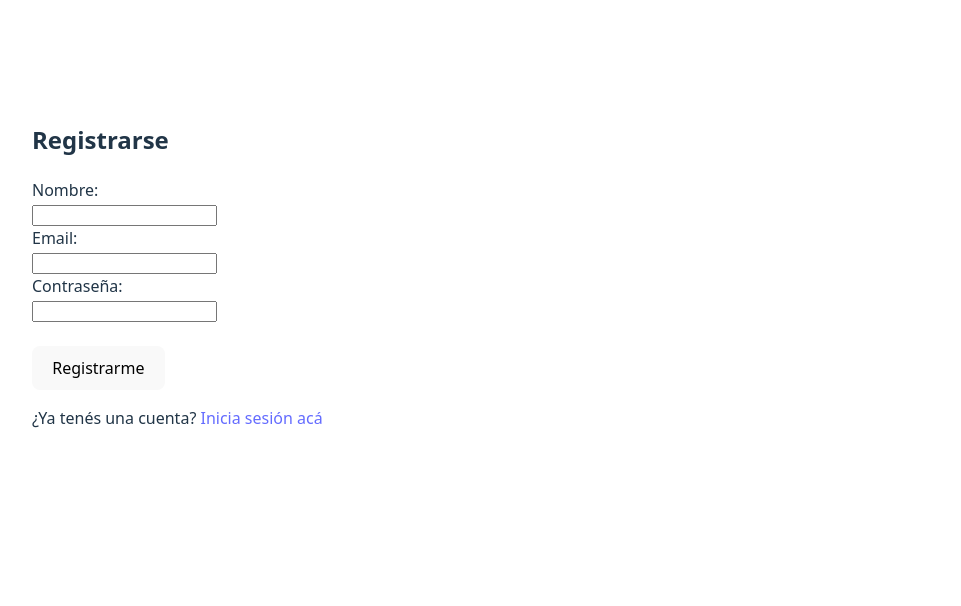
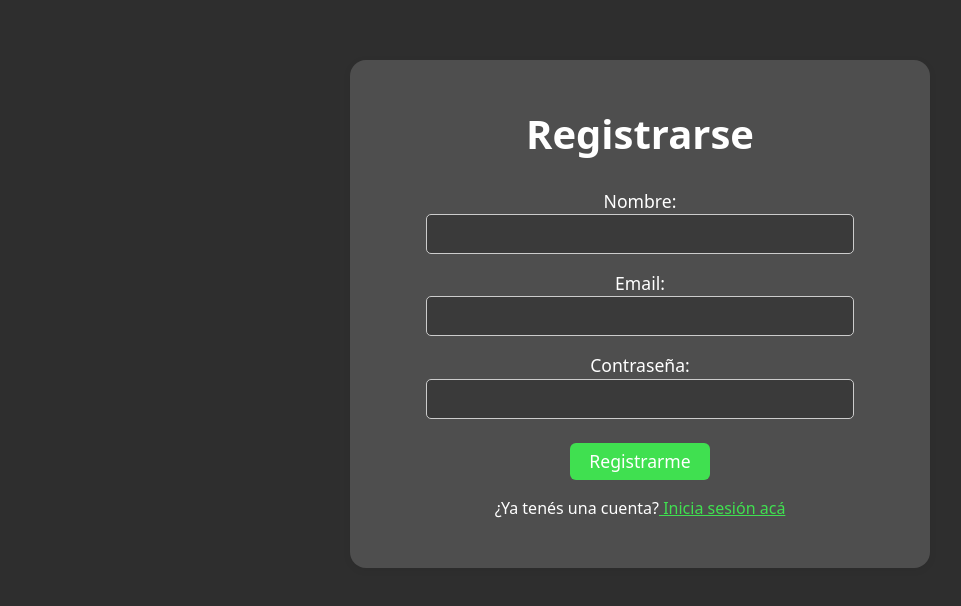
Before and after one commit to Juan-A-G03/GastoFacil, a React (Vite) app in the folder frontend/: page /register in a window 1280 px wide. Shown: the part 126-732 px from the top of the page, without its empty margins (0-961 px from the left). Built offline with nearby package versions, Linux system fonts and the light colour scheme; no server answers.

Commit message:
añadiendo css a lo demas

```diff
--- a/frontend/src/pages/Dashboard.css
+++ b/frontend/src/pages/Dashboard.css
@@ -24,8 +24,30 @@
   border-radius: 16px;
   padding: 2rem 2.5rem;
   margin-bottom: 2rem;
-  min-width: 350px;
+  min-width: 700px;
+  max-width: 900px;
   box-shadow: 0 2px 8px rgba(0,0,0,0.06);
+}
+
+/* Cabecera y filas tipo tabla */
+.dashboard-listado-header,
+.dashboard-listado-row {
+  display: grid;
+  grid-template-columns: 2fr 1.5fr 1fr 1.5fr 1.5fr;
+  gap: 0.5rem;
+  align-items: center;
+  text-align: center;
+}
+
+.dashboard-listado-header {
+  font-weight: bold;
+  color: #fff;
+  background: #2f2f2f;
+  padding: 0.7rem 0;
+  border-radius: 8px 8px 0 0;
+  margin-bottom: 0.5rem;
+  font-size: 1.1rem;
+  letter-spacing: 0.5px;
 }
 
 .dashboard-listado ul {
@@ -34,19 +56,85 @@
   margin: 0;
 }
 
-.dashboard-listado li {
-  font-size: 1.2rem;
-  margin-bottom: 0.8rem;
+.dashboard-listado-row {
+  background: #434343;
+  color: #fff;
+  font-size: 1.1rem;
+  margin-bottom: 0.5rem;
+  border-radius: 6px;
+  padding: 0.5rem 0;
+  transition: background 0.2s;
 }
 
+.dashboard-listado-row:hover {
+  background: #3c3c3c;
+}
+
+.dashboard-listado-row span {
+  display: flex;
+  justify-content: center;
+  align-items: center;
+}
+
+/* Botones pequeños */
+.dashboard-btn-small {
+  font-size: 0.95rem;
+  padding: 0.2rem 0.6rem;
+  border-radius: 5px;
+  border: none;
+  background: #2f2f2f;
+  color: #fff;
+  cursor: pointer;
+  margin: 0 0.2rem;
+  transition: background 0.2s;
+}
+
+.dashboard-btn-small:hover {
+  background: #222;
+}
+
+.dashboard-btn-small.dashboard-form-guardar {
+  background: #40e050 !important;
+  color: #fff;
+}
+
+.dashboard-btn-small.dashboard-form-guardar:hover {
+  background: #2c9b37 !important;
+  color: #fff;
+}
+
+.dashboard-btn-small.dashboard-form-cancel {
+  background: #e74c3c;
+}
+
+.dashboard-btn-small.dashboard-form-cancel:hover {
+  background: #c0392b;
+}
+
+/* Inputs y selects del formulario y edición */
 .dashboard-form input,
-.dashboard-form select {
-  font-size: 1.2rem;
+.dashboard-form select,
+.dashboard-form-input,
+.dashboard-form-select {
+  font-size: 1.1rem;
   margin-right: 0.5rem;
   margin-bottom: 0.5rem;
   padding: 0.5rem 0.8rem;
   border-radius: 5px;
   border: 1px solid #ccc;
+  background: #3a3a3a;
+  color: #fff;
+  transition: background 0.2s, border-color 0.2s;
+  width: 100%;
+  max-width: 180px;
+}
+
+.dashboard-form-input:hover,
+.dashboard-form-select:hover,
+.dashboard-form input:hover,
+.dashboard-form select:hover {
+  background: #222;
+  border-color: #888;
 }
 
 .dashboard-form button {
@@ -64,46 +152,19 @@
   background: #2c9b37;
 }
 
-/* Puedes agregar esto al final de Dashboard.css */
-.dashboard-form-input,
-.dashboard-form-select {
-  font-size: 1.2rem;
-  margin-right: 0.5rem;
-  margin-bottom: 0.5rem;
-  padding: 0.5rem 0.8rem;
-  border-radius: 5px;
-  border: 1px solid #ccc;
-}
-
-.dashboard-form-button {
-  font-size: 1.1rem;
-  padding: 0.4rem 1.2rem;
-  border-radius: 6px;
-  border: none;
-  background: #40e050;
-  color: white;
-  cursor: pointer;
-  margin-left: 0.5rem;
-}
-
-.dashboard-form-button:hover {
-  background: #2c9b37;
-}
-
 .dashboard-form-cancel {
   background: #e74c3c;
-  color: white;
 }
 
 .dashboard-form-cancel:hover {
   background: #c0392b;
 }
 
-.dashboard-form-input:hover,
-.dashboard-form-select:hover,
-.dashboard-form input:hover,
-.dashboard-form select:hover {
-  background: #3a3a3a;
-  border-color: #888;
-  transition: background 0.2s, border-color 0.2s;
+/* Ajuste para inputs en edición dentro de la tabla */
+.dashboard-listado-row input,
+.dashboard-listado-row select {
+  width: 100%;
+  max-width: 160px;
+  margin: 0 auto;
+  text-align: center;
 }
--- a/frontend/src/pages/Dashboard.jsx
+++ b/frontend/src/pages/Dashboard.jsx
@@ -87,22 +87,26 @@ export default function Dashboard() {
       <h2>Mis gastos en el mes de {mesActual.charAt(0).toUpperCase() + mesActual.slice(1)}</h2>
 
       <div className="dashboard-listado">
+        <div className="dashboard-listado-header">
+          <span>Nombre</span>
+          <span>Tipo</span>
+          <span>Valor</span>
+          <span>Fecha</span>
+          <span>Acciones</span>
+        </div>
         <ul>
           {gastos.map((gasto) =>
             editandoId === gasto.id ? (
-            <li key={gasto.id}>
+              <li key={gasto.id} className="dashboard-listado-row">
+                <span>
                   <input
                     className="dashboard-form-input"
                     value={editNombre}
                     onChange={e => setEditNombre(e.target.value)}
                     placeholder="Nombre"
                   />
-              <input
-                className="dashboard-form-input"
-                value={editValor}
-                onChange={e => setEditValor(e.target.value)}
-                placeholder="Valor"
-              />
+                </span>
+                <span>
                   <select
                     className="dashboard-form-select"
                     value={editTipoId}
@@ -112,16 +116,33 @@ export default function Dashboard() {
                       <option key={tipo.id} value={tipo.id}>{tipo.nombre}</option>
                     ))}
                   </select>
-              <button className="dashboard-form-button" onClick={guardarEdicion}>Guardar</button>
-              <button className="dashboard-form-button dashboard-form-cancel" onClick={() => setEditandoId(null)}>Cancelar</button>
+                </span>
+                <span>
+                  <input
+                    className="dashboard-form-input"
+                    value={editValor}
+                    onChange={e => setEditValor(e.target.value)}
+                    placeholder="Valor"
+                  />
+                </span>
+                <span>
+                  {new Date(gasto.fecha).toLocaleDateString()}
+                </span>
+                <span>
+                  <button className="dashboard-btn-small dashboard-form-guardar" onClick={guardarEdicion}>Guardar</button>
+                  <button className="dashboard-btn-small dashboard-form-cancel" onClick={() => setEditandoId(null)}>Cancelar</button>
+                </span>
               </li>
             ) : (
-            <li key={gasto.id}>
-              {gasto.nombre} &nbsp;|&nbsp; {gasto.tipo?.nombre} &nbsp;|&nbsp; ${gasto.valor} &nbsp;|&nbsp; {new Date(gasto.fecha).toLocaleDateString()}
-              &nbsp;
-              <button onClick={() => eliminarGasto(gasto.id)}>❌</button>
-              &nbsp;
-              <button onClick={() => empezarEdicion(gasto)}>✏️</button>
+              <li key={gasto.id} className="dashboard-listado-row">
+                <span>{gasto.nombre}</span>
+                <span>{gasto.tipo?.nombre}</span>
+                <span>${gasto.valor}</span>
+                <span>{new Date(gasto.fecha).toLocaleDateString()}</span>
+                <span>
+                  <button className="dashboard-btn-small" onClick={() => eliminarGasto(gasto.id)}>❌</button>
+                  <button className="dashboard-btn-small" onClick={() => empezarEdicion(gasto)}>✏️</button>
+                </span>
               </li>
             )
           )}
@@ -130,7 +151,7 @@ export default function Dashboard() {
 
       <form className="dashboard-form" onSubmit={e => { e.preventDefault(); agregarGasto(); }}>
         <h3>Agregar nuevo gasto</h3>
-      <br></br>
+        <br />
         <input
           placeholder="Nombre del gasto"
           value={nuevoNombre}
--- /dev/null
+++ b/frontend/src/pages/Login.css
@@ -0,0 +1,95 @@
+.login-container {
+  width: 100vw;
+  min-height: 100vh;
+  overflow-y: auto; /* Permite el desplazamiento vertical */
+  overflow-x: hidden; /* Evita el desplazamiento horizontal */
+  display: flex;
+  flex-direction: column;
+  align-items: center;
+  background: #2e2e2e;
+  justify-content: center;
+  padding-top: 40px;
+  padding-bottom: 40px;
+}
+
+.login-form {
+  background: #4e4e4e;
+  border-radius: 16px;
+  padding: 2rem 2.5rem;
+  min-width: 500px;   /* Aumenta el ancho mínimo */
+  max-width: 550px;   /* Opcional: limita el ancho máximo */
+  box-shadow: 0 2px 8px rgba(0,0,0,0.06);
+  display: flex;
+  flex-direction: column;
+  align-items: center;
+}
+
+.login-form h2 {
+  font-size: 2.5rem;
+  text-align: center;
+  margin-bottom: 1.5rem;
+  margin-top: 0.7rem;
+  color: #fff;
+}
+
+.login-form input {
+  font-size: 1.2rem;
+  margin-bottom: 1rem;
+  padding: 0.5rem 0.8rem;
+  border-radius: 5px;
+  border: 1px solid #ccc;
+  width: 400px;      /* Aumenta el ancho del input */
+  background: #3a3a3a;
+  color: #fff;
+  transition: background 0.2s, border-color 0.2s;
+  display: block;
+  margin-left: auto;
+  margin-right: auto;
+}
+
+.login-form label {
+  font-size: 1.1rem;
+  color: #fff;
+  display: block;
+  text-align: center;
+}
+
+.login-form input:hover,
+.login-form input:focus {
+  background: #222;
+  border-color: #888;
+}
+
+.login-form button {
+  font-size: 1.1rem;
+  padding: 0.4rem 1.2rem;
+  border-radius: 6px;
+  border: none;
+  background: #40e050;
+  color: white;
+  cursor: pointer;
+  margin-top: 0.5rem;
+  width: auto;
+  align-self: center;
+}
+
+.login-form button:hover {
+  background: #2c9b37;
+}
+
+.login-form p,
+.login-form a {
+  color: #fff;
+  font-size: 1rem;
+  margin-top: 1rem;
+  text-align: center;
+}
+
+.login-form a {
+  color: #40e050;
+  text-decoration: underline;
+}
+
+.login-form a:hover {
+  color: #2c9b37;
+}
--- a/frontend/src/pages/Login.jsx
+++ b/frontend/src/pages/Login.jsx
@@ -1,5 +1,6 @@
 import { useState } from 'react';
 import axios from 'axios';
+import './Login.css';
 
 const API_URL = import.meta.env.VITE_API_URL;
 
@@ -30,24 +31,23 @@ export default function Login() {
   };
 
 return (
-    <div style={{ padding: '2rem' }}>
+  <div className="login-container">
+    <form className="login-form" onSubmit={handleLogin}>
       <h2>Iniciar Sesión</h2>
-      <form onSubmit={handleLogin}>
       <div>
-          <label>Email:</label><br />
+        <label>Email:</label>
         <input value={email} onChange={(e) => setEmail(e.target.value)} type="email" required />
       </div>
       <div>
-          <label>Contraseña:</label><br />
+        <label>Contraseña:</label>
         <input value={password} onChange={(e) => setPassword(e.target.value)} type="password" required />
       </div>
-        <br></br>
       <button type="submit">Ingresar</button>
-      </form>
       <p>¿No tenés una cuenta?
         <a href="/register"> Registrate acá</a>
       </p>
       {mensaje && <p>{mensaje}</p>}
+    </form>
   </div>
 );
 }
--- /dev/null
+++ b/frontend/src/pages/Register.css
@@ -0,0 +1,95 @@
+.register-container {
+  width: 100vw;
+  min-height: 100vh;
+  overflow-y: auto;
+  overflow-x: hidden;
+  display: flex;
+  flex-direction: column;
+  align-items: center;
+  background: #2e2e2e;
+  justify-content: center;
+  padding-top: 40px;
+  padding-bottom: 40px;
+}
+
+.register-form {
+  background: #4e4e4e;
+  border-radius: 16px;
+  padding: 2rem 2.5rem;
+  min-width: 500px;
+  max-width: 550px;
+  box-shadow: 0 2px 8px rgba(0,0,0,0.06);
+  display: flex;
+  flex-direction: column;
+  align-items: center;
+}
+
+.register-form h2 {
+  font-size: 2.5rem;
+  text-align: center;
+  margin-bottom: 1.5rem;
+  margin-top: 0.7rem;
+  color: #fff;
+}
+
+.register-form input {
+  font-size: 1.2rem;
+  margin-bottom: 1rem;
+  padding: 0.5rem 0.8rem;
+  border-radius: 5px;
+  border: 1px solid #ccc;
+  width: 400px;
+  background: #3a3a3a;
+  color: #fff;
+  transition: background 0.2s, border-color 0.2s;
+  display: block;
+  margin-left: auto;
+  margin-right: auto;
+}
+
+.register-form input:hover,
+.register-form input:focus {
+  background: #222;
+  border-color: #888;
+}
+
+.register-form label {
+  font-size: 1.1rem;
+  color: #fff;
+  display: block;
+  text-align: center;
+}
+
+.register-form button {
+  font-size: 1.1rem;
+  padding: 0.4rem 1.2rem;
+  border-radius: 6px;
+  border: none;
+  background: #40e050;
+  color: white;
+  cursor: pointer;
+  margin-top: 0.5rem;
+  width: auto;
+  align-self: center;
+}
+
+.register-form button:hover {
+  background: #2c9b37;
+}
+
+.register-form p,
+.register-form a {
+  color: #fff;
+  font-size: 1rem;
+  margin-top: 1rem;
+  text-align: center;
+}
+
+.register-form a {
+  color: #40e050;
+  text-decoration: underline;
+}
+
+.register-form a:hover {
+  color: #2c9b37;
+}
--- a/frontend/src/pages/Register.jsx
+++ b/frontend/src/pages/Register.jsx
@@ -1,5 +1,6 @@
 import { useState } from 'react';
 import axios from 'axios';
+import './Register.css';
 
 const API_URL = import.meta.env.VITE_API_URL;
 
@@ -27,29 +28,28 @@ export default function Register() {
     }
   };
 
-  return (
-    <div style={{ padding: '2rem' }}>
-      <h2>Registrarse</h2>
-      <form onSubmit={handleRegister}>
+return (
+    <div className="register-container">
+      <form className="register-form" onSubmit={handleRegister}>
+        <h2>Registrarse</h2>
         <div>
-          <label>Nombre:</label><br />
+          <label>Nombre:</label>
           <input value={nombre} onChange={(e) => setNombre(e.target.value)} required />
         </div>
         <div>
-          <label>Email:</label><br />
+          <label>Email:</label>
           <input type="email" value={email} onChange={(e) => setEmail(e.target.value)} required />
         </div>
         <div>
-          <label>Contraseña:</label><br />
+          <label>Contraseña:</label>
           <input type="password" value={password} onChange={(e) => setPassword(e.target.value)} required />
         </div>
-        <br></br>
         <button type="submit">Registrarme</button>
+        <p>¿Ya tenés una cuenta?
+          <a href="/login"> Inicia sesión acá</a>
+        </p>
+        {mensaje && <p>{mensaje}</p>}
       </form>
-      <p>¿Ya tenés una cuenta?
-        <a href="/login"> Inicia sesión acá</a>
-      </p>
-      {mensaje && <p>{mensaje}</p>}
     </div>
   );
 }
```
Also changed, not shown: 1 other file (tests, documents, lock files or other folders). Lines whose indentation alone changed are shown as unchanged.
